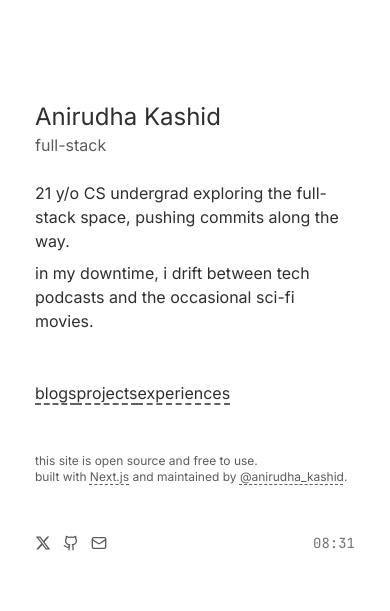
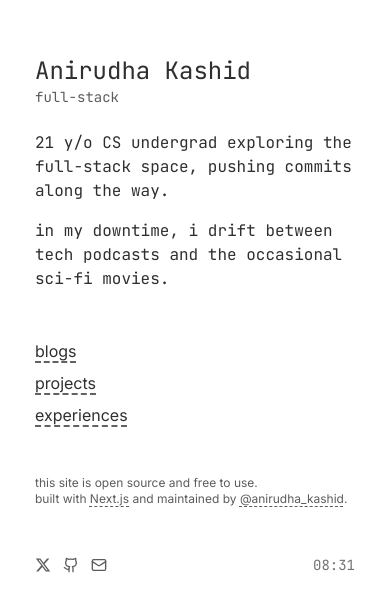
Before and after one commit to Anirudhakashid/v2Portfolio, a Next.js app: page / in a window 390 px wide. Shown: the part 107-718 px from the top of the page. Built offline with nearby package versions, Linux system fonts and the light colour scheme; a web font is replaced by a local one.

Commit message:
feat: update components styling, and responsiveness

```diff
--- a/src/app/layout.tsx
+++ b/src/app/layout.tsx
@@ -20,8 +20,10 @@ const sans = Inter({
 });
 
 export const metadata: Metadata = {
+  metadataBase: new URL("https://anirudhakashid.tech"),
   title: "Anirudha Kashid",
   description: "portfolio and digital garden.",
+  icons: [{ rel: "icon", url: "/favicon.ico" }],
   openGraph: {
     title: "Anirudha | Portfolio",
     description: "portfolio and digital garden.",
@@ -55,10 +57,11 @@ export default function RootLayout({
       className={`${serif.variable} ${mono.variable} ${sans.variable}`}
       suppressHydrationWarning
     >
+      <head>
+        <link rel="icon" href="/favicon.ico" sizes="any" />
+      </head>
       <body className="bg-neutral-950 text-neutral-200 antialiased font-sans selection:bg-neutral-700 selection:text-white">
-        <main className="max-w-4xl mx-auto px-6 py-12 md:py-20">
-          {children}
-        </main>
+        <main className="h-screen overflow-hidden">{children}</main>
 
         {/* Databuddy Analytics */}
         <Databuddy clientId="t8rtm-9BXY7cXHQd41jsH" enableBatching={true} />
--- a/src/app/page.tsx
+++ b/src/app/page.tsx
@@ -4,15 +4,29 @@ import { Navbar } from "@/components/navbar";
 
 export default function Home() {
   return (
-    <div className="flex max-w-full flex-col py-40 md:py-52">
-      <div className="flex grow items-center justify-center">
-        <div className="flex w-full max-w-xs flex-col gap-12 md:max-w-lg md:screen-line-before md:screen-line-after md:border md:border-secondary-foreground/20 md:px-4 md:py-8 lg:px-8 lg:py-12 md:bg-[#111111] md:rounded-lg">
+    <div className="flex h-full w-full items-center justify-center px-4">
+      <div
+        className="flex w-full max-w-xs flex-col gap-12
+        md:max-w-lg
+        md:screen-line-before md:screen-line-after
+        md:border-x md:border-y md:border-dotted
+        md:border-secondary-foreground/40
+        md:px-4 md:py-8
+        lg:px-8 lg:py-12
+        md:bg-secondary
+        md:rounded-lg
+        md:shadow-lg
+        md:shadow-secondary-foreground/10
+        dark:md:bg-secondary-foreground/5
+        dark:md:border-secondary-foreground/20
+        dark:md:shadow-none
+        dark:md:rounded-none"
+      >
         <Main />
         <Navbar />
+
         <div className="text-xs text-secondary-foreground">
-            this site is
-            <span className=""> open source</span> and
-            <span className=""> free to use</span>.
+          this site is <span>open source</span> and <span>free to use</span>.
           <div>
             built with{" "}
             <a
@@ -35,8 +49,8 @@ export default function Home() {
             .
           </div>
         </div>
+
         <Footer />
-        </div>
       </div>
     </div>
   );
--- a/src/components/main.tsx
+++ b/src/components/main.tsx
@@ -25,7 +25,7 @@ export const Main = () => {
     <section className="grow">
       <div className="flex items-center justify-between mb-2">
         <div className="flex flex-col">
-          <h1 className="font-ppModwest text-2xl">Anirudha Kashid</h1>
+          <h1 className="font-mono text-2xl">Anirudha Kashid</h1>
           <h2 className="text-secondary-foreground mb-4 font-sm overflow-hidden">
             <AnimatePresence mode="wait">
               <motion.span
@@ -35,7 +35,7 @@ export const Main = () => {
                 animate="animate"
                 exit="exit"
                 transition={{ duration: 0.7 }}
-                className="block"
+                className="block text-sm font-mono"
               >
                 {roles[index]}
               </motion.span>
@@ -54,15 +54,17 @@ export const Main = () => {
         </a> */}
       </div>
 
-      <p className="mb-2">
-        21 y/o CS undergrad exploring the full-stack space, pushing commits
-        along the way.
-      </p>
+      <div className="flex flex-col gap-2">
+        <p className="mb-2 font-mono">
+          21 y/o CS undergrad exploring the full-stack space, pushing commits
+          along the way.
+        </p>
 
-      <p>
-        in my downtime, i drift between tech podcasts and the occasional sci-fi
-        movies.
-      </p>
+        <p className="font-mono">
+          in my downtime, i drift between tech podcasts and the occasional
+          sci-fi movies.
+        </p>
+      </div>
     </section>
   );
 };
--- a/src/components/navbar.tsx
+++ b/src/components/navbar.tsx
@@ -2,7 +2,7 @@ import Link from "next/link";
 
 export const Navbar = () => {
   return (
-    <div>
+    <div className="flex flex-col gap-2">
       <Link
         href="/blogs"
         className="underline decoration-dashed underline-offset-[5px]"
```
Lines whose indentation alone changed are shown as unchanged.
